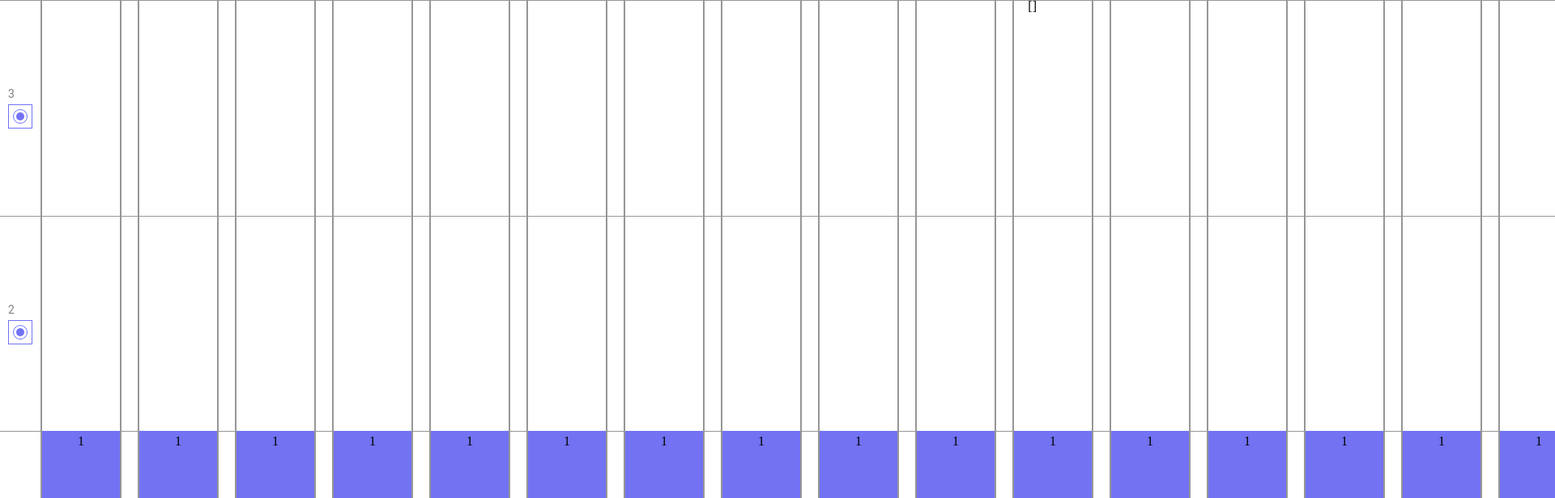
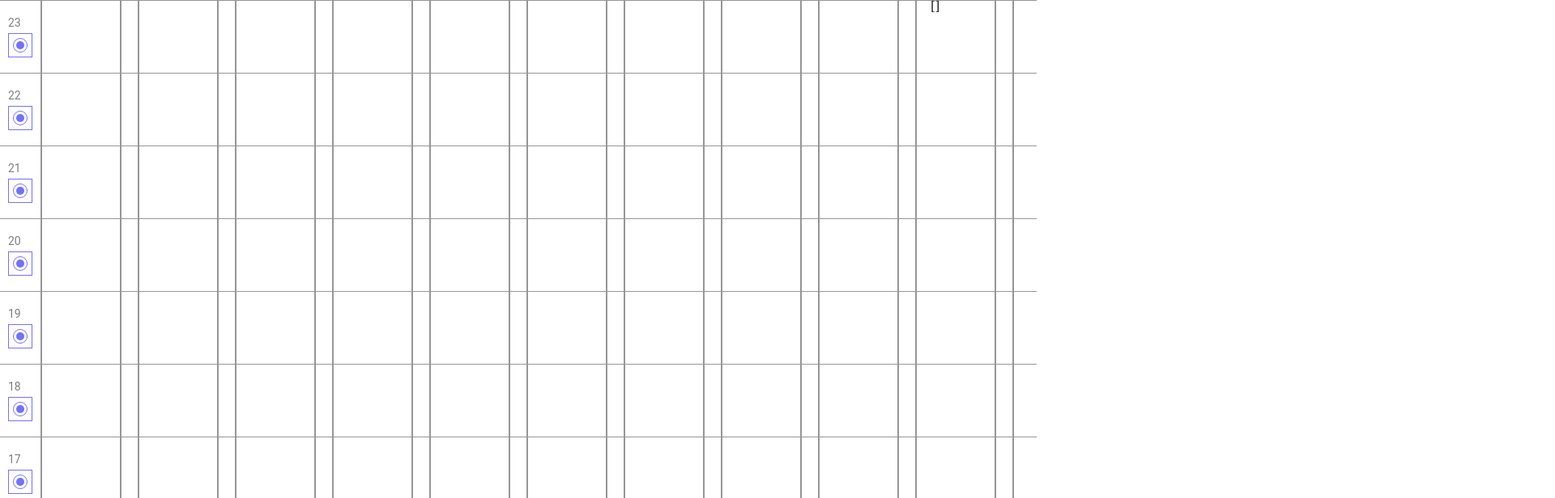
Before and after one commit to zema188/trueconf-testovoe, a Vue app: page / in a window 1280 px wide. Shown: the top 616 px of the page at 81% size, 1920 px wide, since content can reach past the window. Built offline with nearby package versions, Linux system fonts and the light colour scheme.

Commit message:
fix: width floors

```diff
--- a/src/App.vue
+++ b/src/App.vue
@@ -1,8 +1,8 @@
 <template>
   <main>
-    <div class="building">
-      <div class="building__floors-list"
-        :style="{minWidth: elevatorsListWidth + 'px'}"
+    <div class="building"
+    >
+      <div class="building__floors-list" :style="{width: elevatorsListWidth }"
       >
         <the-floor
           v-for="(floor, index) in params.floors"
@@ -16,7 +16,6 @@
       </div>
       <div class="building__elevators-list"
         :style="{ minHeight: buildMinHeight + 'px'}"
-        ref="elevatorsList"
       >
         <the-elevator
           v-for="elevator in elevators"
@@ -28,7 +27,7 @@
         >
         </the-elevator>
       </div>
-      <div class="test" style="position: fixed; right: 0; top: 0;">
+      <div class="test" style="position: fixed; right: 120px; top: 0;">
         {{ queue }}
       </div>
     </div>
@@ -42,7 +41,7 @@ import TheFloor from './components/TheFloor.vue'
 
 //параметры
 const params = {
-  floors: 3,
+  floors: 23,
   elevators: 22,
   pause: 3000,
 }
@@ -51,13 +50,13 @@ let elevators = ref([]) // массив лифтов
 
 let queue = ref([]) // очередь вызовов
 
-const elevatorsList = ref(null)
-
 let documentHeight = ref(window.innerHeight) // высота экрана
+let documentWidth = ref(window.innerWidth) // ширина экрана
 
 // обновляем высоту экрана
 window.addEventListener('resize', () => {
   documentHeight.value = window.innerHeight;
+  documentWidth.value = window.innerWidth
 });
 
 // высота этажа в процентах
@@ -82,10 +81,9 @@ const buildHeight = computed(() => {
 
 //
 const elevatorsListWidth = computed(() => {
-  const minWidth = params.elevators * 96 + (params.elevators - 1) * 20 + 50;
-  if(elevatorsList.value)
-  console.log(elevatorsList.value.offsetWidth);
-  return window.innerWidth > minWidth ? window.innerWidth - 50 : minWidth;
+  console.log(params.elevators)
+  const minWidth = params.elevators * 100 + (params.elevators - 1) * 20 + 50;
+  return documentWidth.value > minWidth ? 'auto' : minWidth + 'px';
 });
 
 
@@ -377,6 +375,7 @@ window.addEventListener('beforeunload', synchronizationLocalStorage)
 <style lang="scss">
   .building {
     position: relative;
+    overflow: auto;
     height: 100vh;
     &__floors-list {
       display: flex;
```
